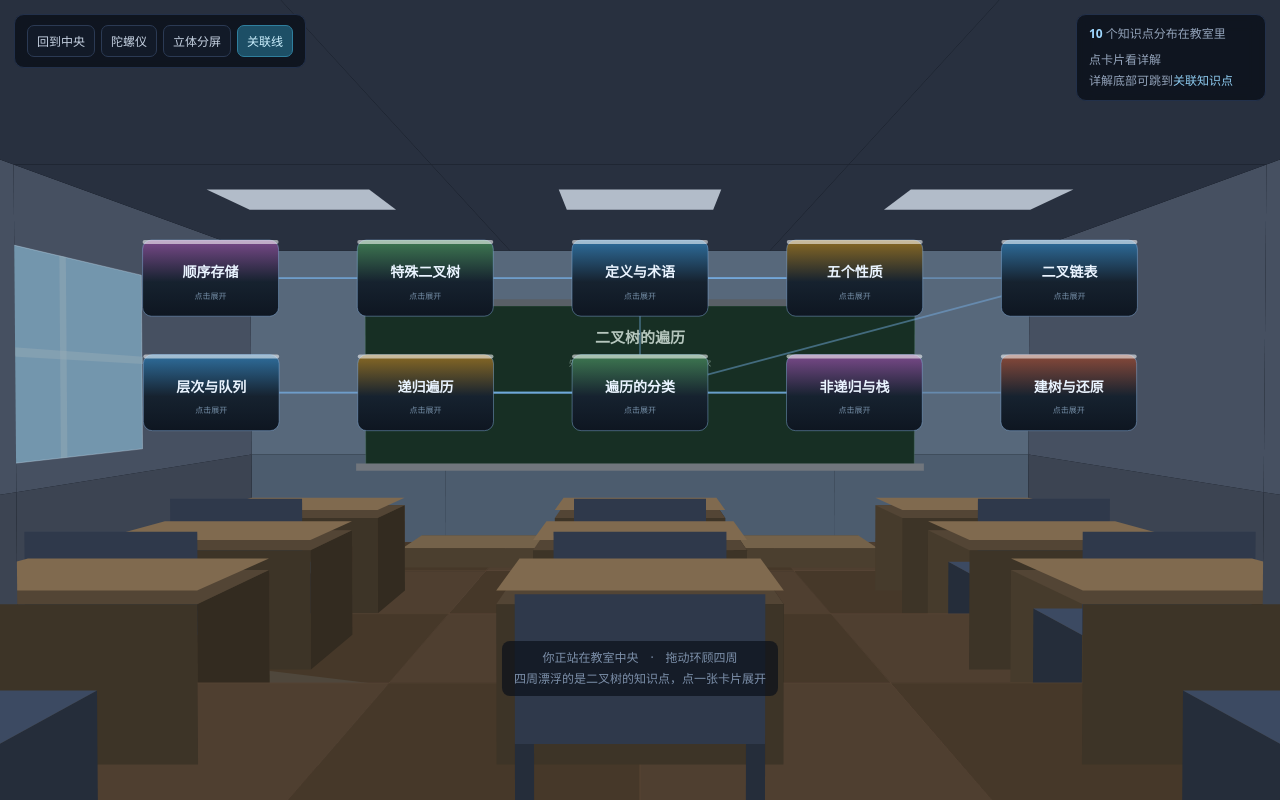
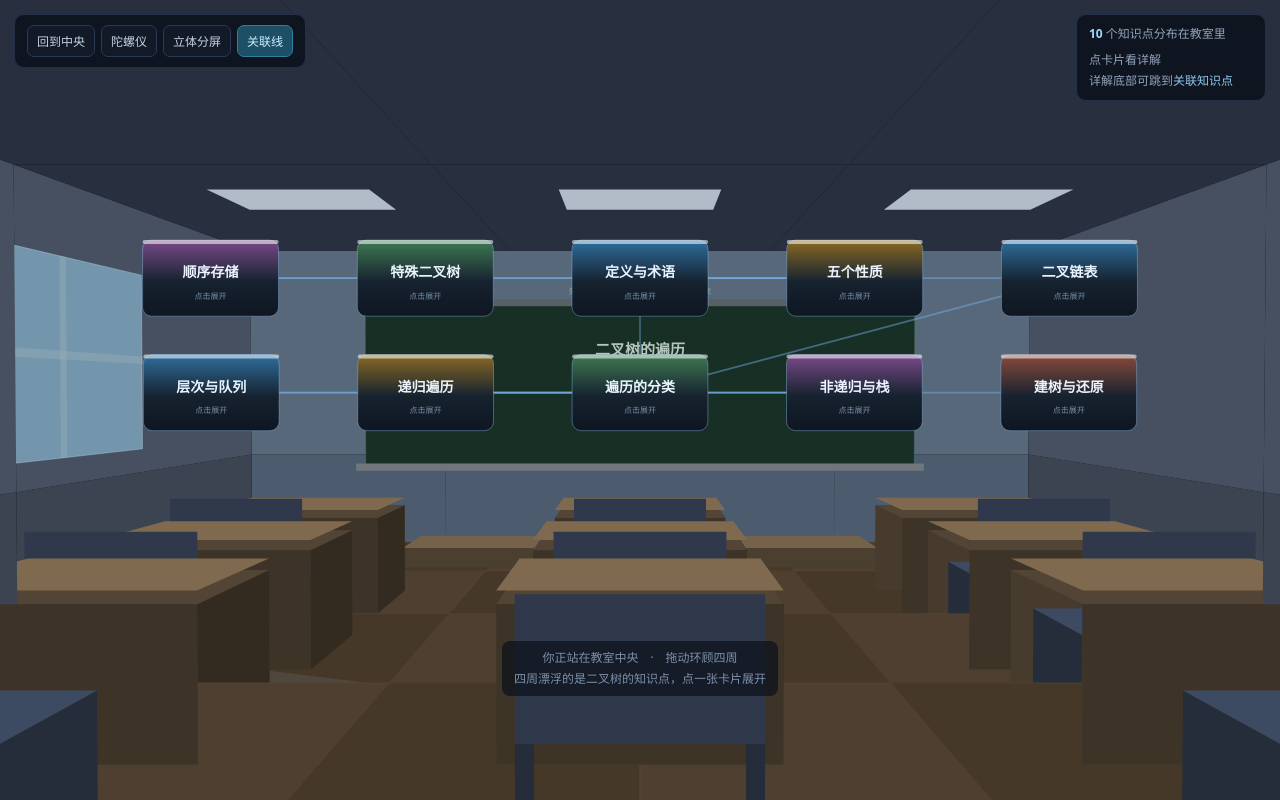
Before and after one commit to xulu-xurui/data-structure-lab, a plain HTML site: page classroom.html in a window 1280 px wide. Drawn offline with Linux system fonts and the light colour scheme; animation ran at ten frames a second.

Commit message:
粉笔字位置调整

```diff
--- a/classroom.html
+++ b/classroom.html
@@ -354,7 +354,7 @@ function drawRoom(vp){
 
 /* ================= 关联线 + 卡片 ================= */
 function drawChalk(vp){
-  var p=project(0,2.15,-4.74,vp);
+  var p=project(0,2.02,-4.74,vp);
   if(!p) return;
   var f=p.f;
   ctx.save();
@@ -366,7 +366,7 @@ function drawChalk(vp){
   ctx.font=Math.round(0.085*f)+'px "Microsoft YaHei",sans-serif';
   ctx.globalAlpha=0.62;
   ctx.fillStyle='rgba(200,225,210,.9)';
-  ctx.fillText('先序 DLR　中序 LDR　后序 LRD　层次', p.x, p.y+0.24*f);
+  ctx.fillText('先序 DLR　中序 LDR　后序 LRD　层次', p.x, p.y-0.66*f);
   ctx.restore();
 }
 function drawLinks(vp){
```
